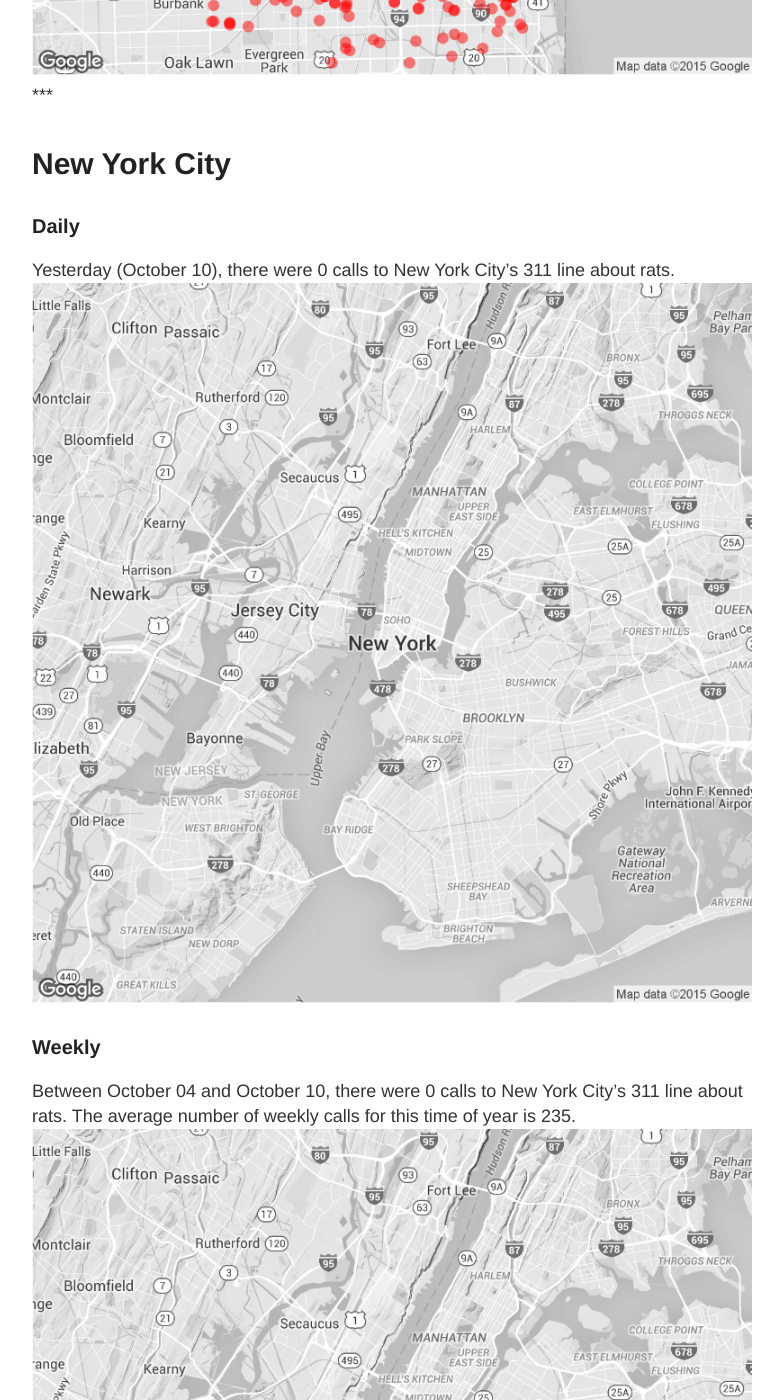
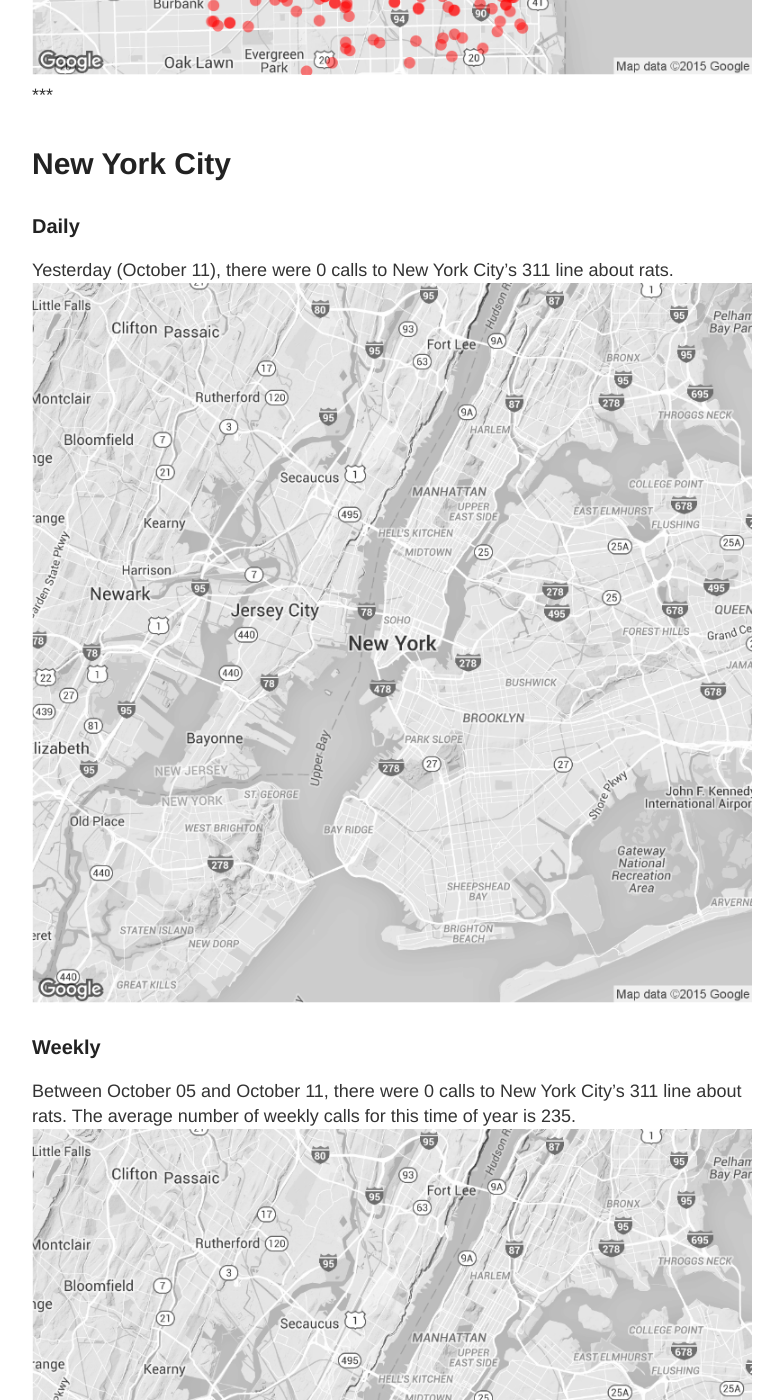
Before and after one commit to DanielHadley/ratmaps, a Jekyll site: the page built from daily.md, in a window 1280 px wide and 1400 px high, scrolled down 1986 px. Shown: the whole window, without its empty margins (248-1031 px from the left). Built offline with Jekyll 4.4.1, drawn with Linux system fonts in a browser that asks for light colours; comment, search, counter and statistics services are not loaded; some of the changed text lies outside the part shown.

Commit message:
Daily Maps

```diff
--- a/daily.md
+++ b/daily.md
@@ -15,22 +15,22 @@
 
 ### Daily
 
-Yesterday (October 10), there were 57 calls to Chicago's 311 line about rats.
+Yesterday (October 11), there were 30 calls to Chicago's 311 line about rats.
 ![Chicago rat calls to 311 weekly map]({{ site.cityimages }}/daily/Chicago_Rat_Map_Daily.png)
 
 ### Weekly
-Between October 04 and October 10, there were 1012 calls to Chicago's 311 line about rats. The average number of weekly calls for this time of year is 725.
+Between October 05 and October 11, there were 1019 calls to Chicago's 311 line about rats. The average number of weekly calls for this time of year is 725.
 ![Chicago rat calls to 311 weekly map]({{ site.cityimages }}/daily/Chicago_Rat_Map_Weekly.png)
 ***
 # New York City <a id="nyc"><a>
 
 ### Daily
 
-Yesterday (October 10), there were 0 calls to New York City's 311 line about rats.
+Yesterday (October 11), there were 0 calls to New York City's 311 line about rats.
 ![NYC rat calls to 311 weekly map]({{ site.cityimages }}/daily/NYC_Rat_Map_Daily.png)
 
 ### Weekly
-Between October 04 and October 10, there were 0 calls to New York City's 311 line about rats. The average number of weekly calls for this time of year is 235.
+Between October 05 and October 11, there were 0 calls to New York City's 311 line about rats. The average number of weekly calls for this time of year is 235.
 ![NYC rat calls to 311 weekly map]({{ site.cityimages }}/daily/NYC_Rat_Map_Weekly.png)
 
 Each red dot represents one call about a rat seen in that location. The dots are transparent, so multiple calls from one location will be seen as a solid dot. The usual caveats apply: more calls do not necessarily mean that there are more rats in that location than other parts of the city. A cluster of dots could indicate that one resident is unusually vocal about rodents in his or her neighborhood. Also, more densely populated neighborhoods tend to make more calls to 311.
```
Also changed, not shown: images/pages/daily/Chicago_Rat_Map_Daily.png, images/pages/daily/Chicago_Rat_Map_Weekly.png, images/pages/daily/NYC_Rat_Map_Daily.png, images/pages/daily/NYC_Rat_Map_Weekly.png.
